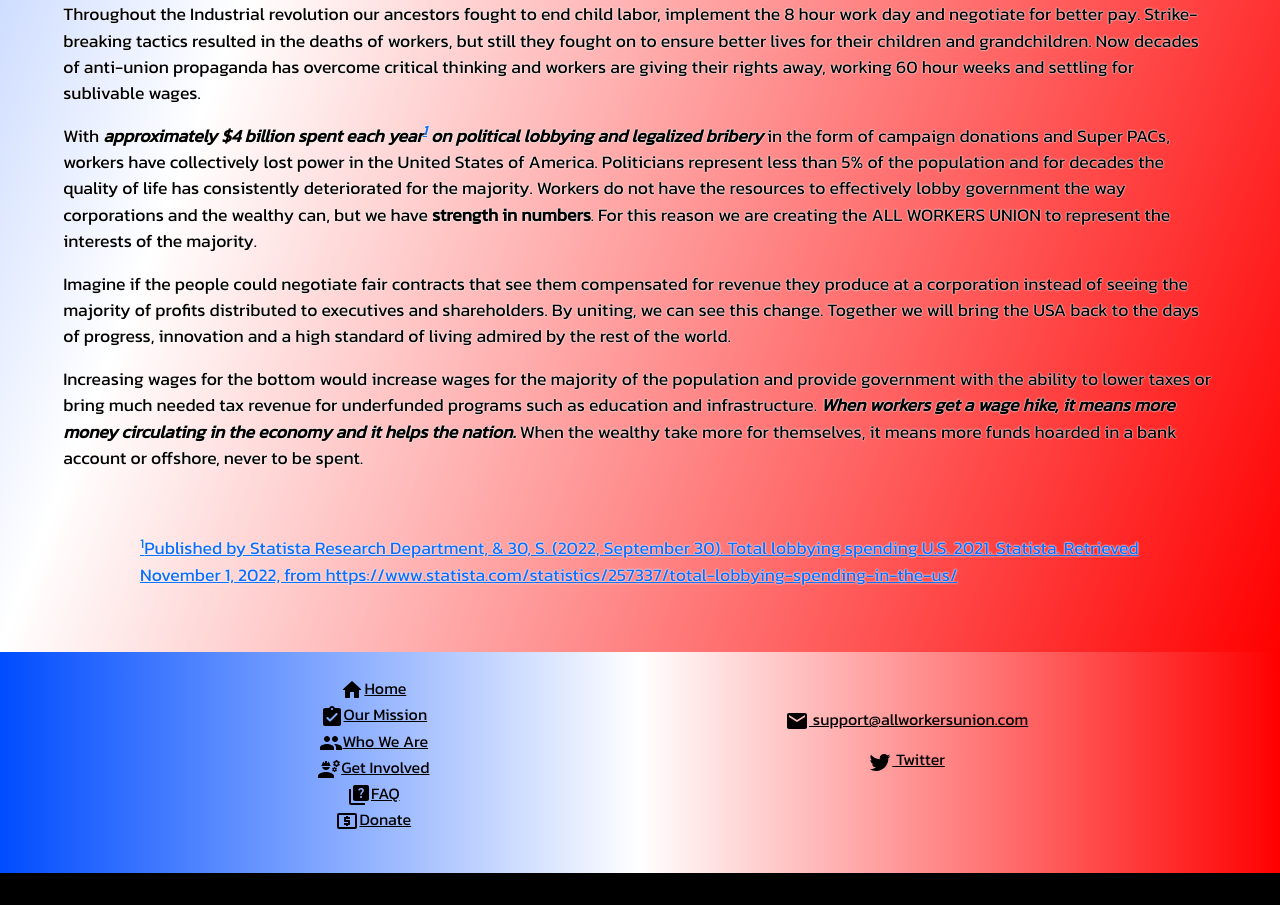
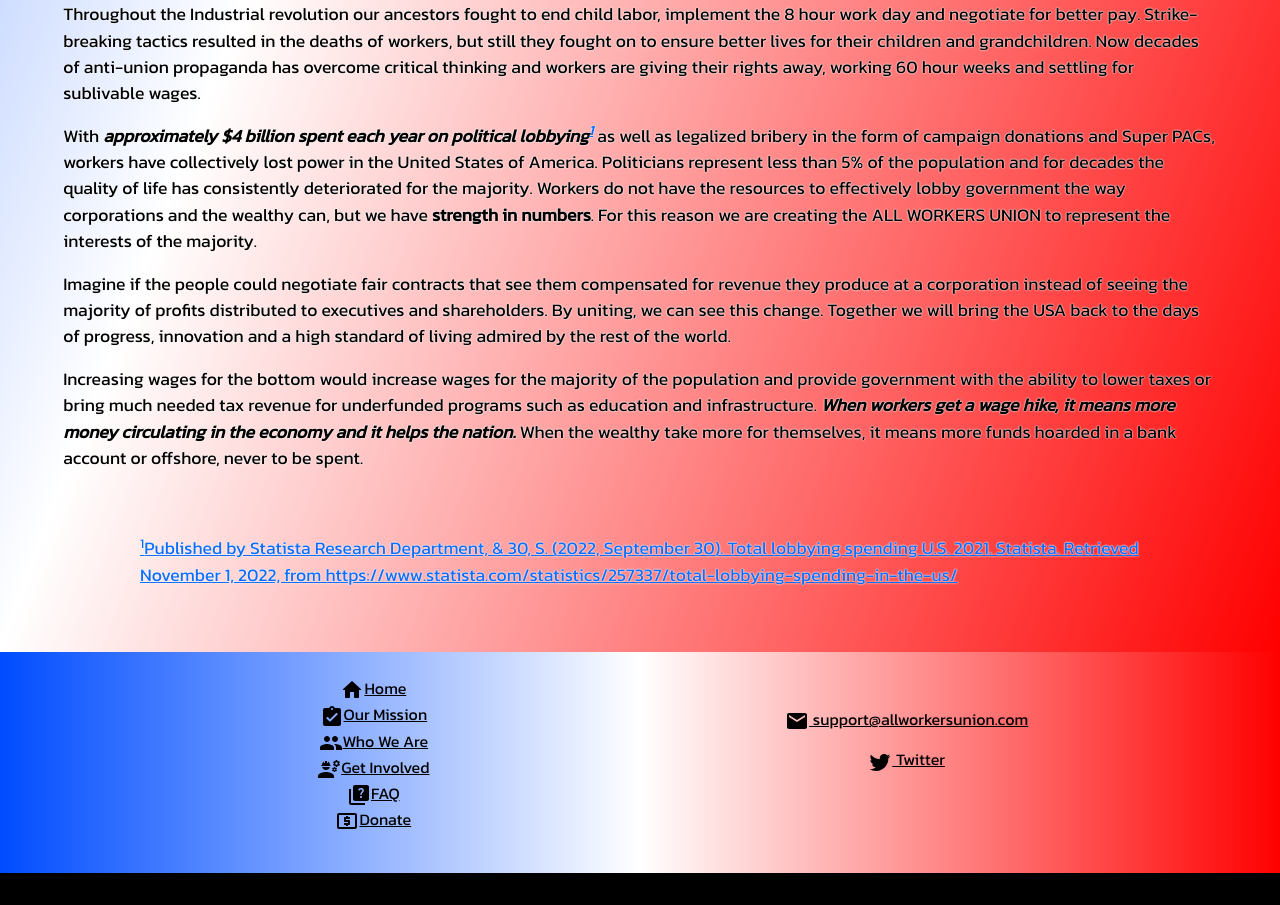
Before and after one commit to mpollachek/sideProjectFrontend, a React (Create React App) app: page / in a window 1280 px wide. Shown: the part 2880-3785 px from the top of the page. Built offline with nearby package versions, Linux system fonts and the light colour scheme.

Commit message:
homepage text

```diff
--- a/src/pages/HomePage.js
+++ b/src/pages/HomePage.js
@@ -371,7 +371,7 @@ const HomePage = () => {
       viewport={{ once: true }}
       >
           <p>
-          With <b><em>approximately $4 billion spent each year<sup><a href="#sources">1</a></sup> on political lobbying and legalized bribery</em></b> in the form of campaign donations and Super PACs, workers have collectively lost power in the United States of America. Politicians represent less than 5% of the population and for decades the quality of life has consistently deteriorated for the majority. Workers do not have the resources to effectively lobby government the way corporations and the wealthy can, but we have <b>strength in numbers</b>.  For this reason we are creating the ALL WORKERS UNION to represent the interests of the majority.
+          With <b><em>approximately $4 billion spent each year on political lobbying<sup><a href="#sources">1</a></sup></em></b> as well as legalized bribery in the form of campaign donations and Super PACs, workers have collectively lost power in the United States of America. Politicians represent less than 5% of the population and for decades the quality of life has consistently deteriorated for the majority. Workers do not have the resources to effectively lobby government the way corporations and the wealthy can, but we have <b>strength in numbers</b>.  For this reason we are creating the ALL WORKERS UNION to represent the interests of the majority.
           </p>
           </motion.div>
           <motion.div
```
